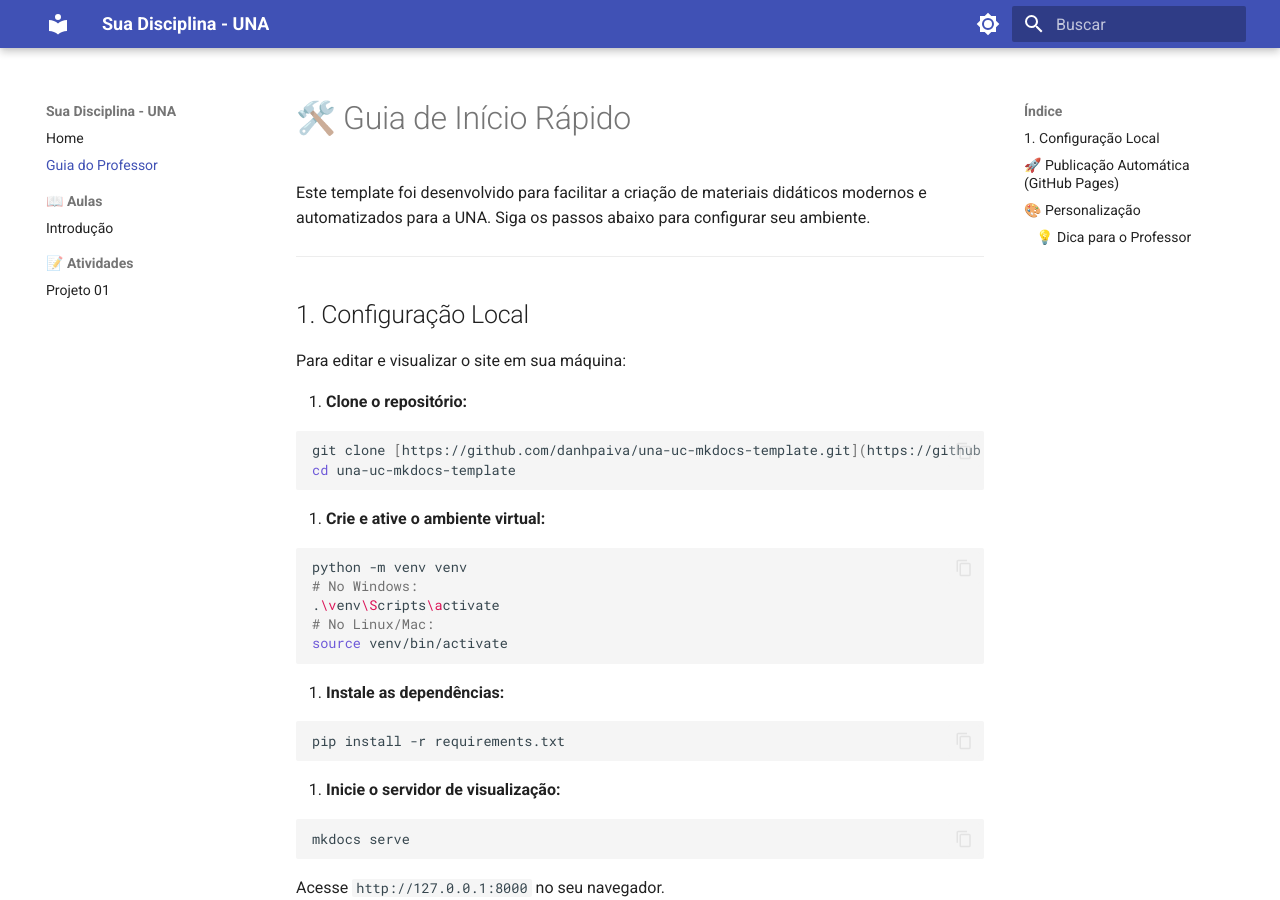
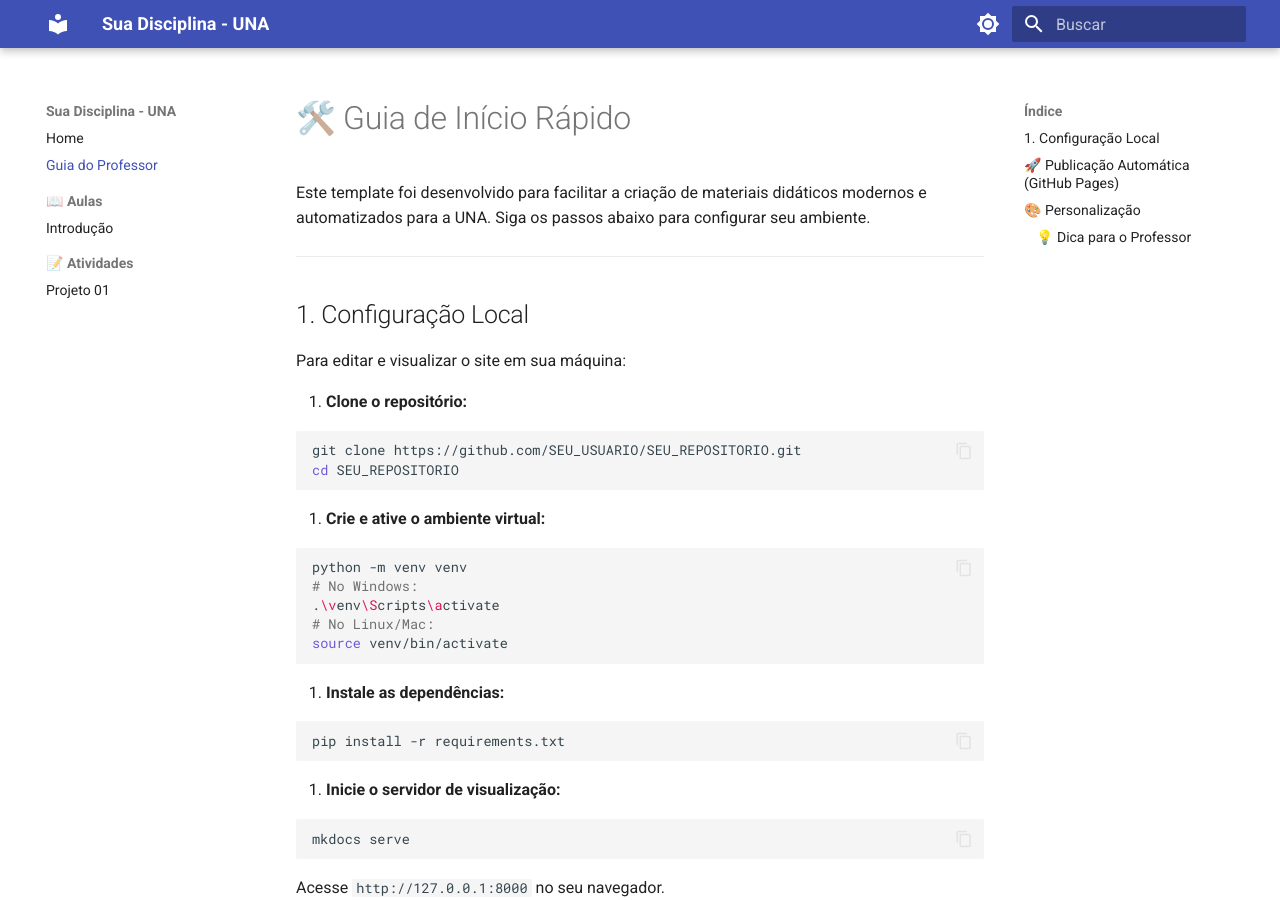
Before and after one commit to danhpaiva/una-uc-mkdocs-template, an MkDocs documentation site: the page built from docs/setup.md, in a window 1280 px wide and 900 px high. Built offline with MkDocs 1.6.1 and Material for MkDocs 9.7.7, drawn with Linux system fonts in a browser that asks for light colours.

Commit message:
docs: corrige link de clone malformado no guia do professor
O comando de clone usava a sintaxe [url](url), que renderiza a URL como
texto literal do link. Substitui por placeholders genéricos de repositório.

Co-Authored-By: Claude Opus 4.7 <noreply@anthropic.com>

````diff
--- a/docs/setup.md
+++ b/docs/setup.md
@@ -11,8 +11,8 @@ Para editar e visualizar o site em sua máquina:
 1. **Clone o repositório:**
 
 ```bash
-git clone [https://github.com/danhpaiva/una-uc-mkdocs-template.git](https://github.com/danhpaiva/una-uc-mkdocs-template.git)
-cd una-uc-mkdocs-template
+git clone https://github.com/SEU_USUARIO/SEU_REPOSITORIO.git
+cd SEU_REPOSITORIO
 
 ```
 
````
